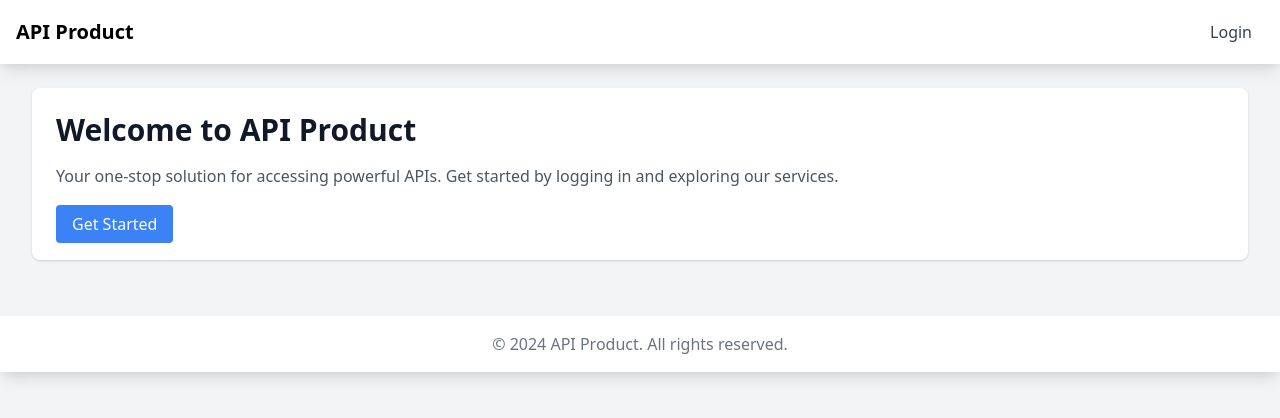
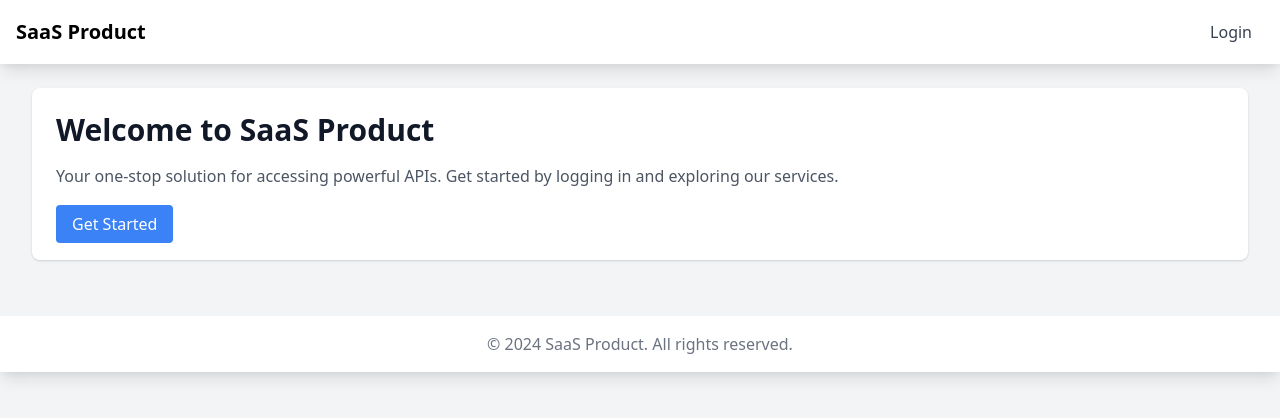
Before and after one commit to Weborate/NodeJS-PAYS-SaaS-Boilerplate, a Node server app: page / in a window 1280 px wide. Shown: the top 418 px of the page. Run offline with Node 20, Linux system fonts and the light colour scheme; some libraries are stand-ins or nearby versions.

Commit message:
Update project references from "API Product" to "SaaS Product" in package.json and view files, including layout and index templates. Adjust login link paths for consistency.

```diff
--- a/package.json
+++ b/package.json
@@ -1,7 +1,7 @@
 {
   "name": "api-product-frontend",
   "version": "1.0.0",
-  "description": "Frontend for API product with authentication and payments",
+  "description": "Frontend for SaaS product with authentication and payments",
   "main": "src/index.js",
   "type": "module",
   "scripts": {
--- a/src/views/index.ejs
+++ b/src/views/index.ejs
@@ -1,10 +1,10 @@
 <div class="bg-white shadow rounded-lg p-6">
-    <h1 class="text-3xl font-bold text-gray-900 mb-4">Welcome to API Product</h1>
+    <h1 class="text-3xl font-bold text-gray-900 mb-4">Welcome to SaaS Product</h1>
     <p class="text-gray-600 mb-4">
         Your one-stop solution for accessing powerful APIs. Get started by logging in and exploring our services.
     </p>
     <div class="mt-6">
-        <a href="/auth/login" class="bg-blue-500 text-white px-4 py-2 rounded hover:bg-blue-600">
+        <a href="/login" class="bg-blue-500 text-white px-4 py-2 rounded hover:bg-blue-600">
             Get Started
         </a>
     </div>
--- a/src/views/layout.ejs
+++ b/src/views/layout.ejs
@@ -12,7 +12,7 @@
             <div class="flex justify-between h-16">
                 <div class="flex">
                     <div class="flex-shrink-0 flex items-center">
-                        <a href="/" class="text-xl font-bold">API Product</a>
+                        <a href="/" class="text-xl font-bold">SaaS Product</a>
                     </div>
                 </div>
                 <div class="flex items-center">
@@ -21,7 +21,7 @@
                         <a href="/payment/top-up" class="text-gray-700 hover:text-gray-900 px-3 py-2">Top Up</a>
                         <a href="/auth/logout" class="text-gray-700 hover:text-gray-900 px-3 py-2">Logout</a>
                     <% } else { %>
-                        <a href="/auth/login" class="text-gray-700 hover:text-gray-900 px-3 py-2">Login</a>
+                        <a href="/login" class="text-gray-700 hover:text-gray-900 px-3 py-2">Login</a>
                     <% } %>
                 </div>
             </div>
@@ -34,7 +34,7 @@
 
     <footer class="bg-white shadow-lg mt-8">
         <div class="max-w-7xl mx-auto py-4 px-4">
-            <p class="text-center text-gray-500">© 2024 API Product. All rights reserved.</p>
+            <p class="text-center text-gray-500">© 2024 SaaS Product. All rights reserved.</p>
         </div>
     </footer>
 </body>
```
